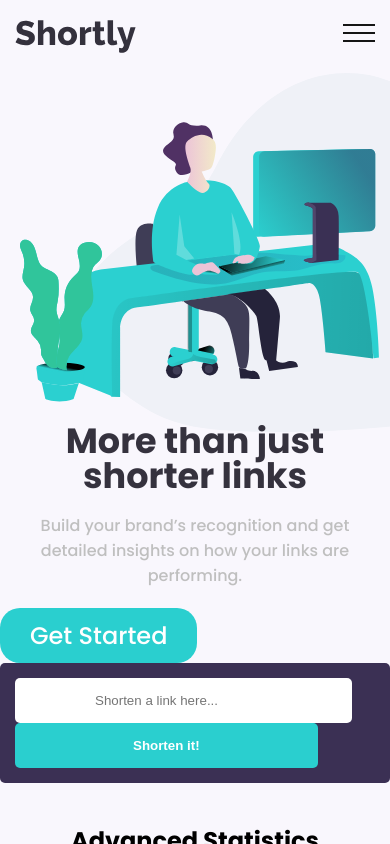
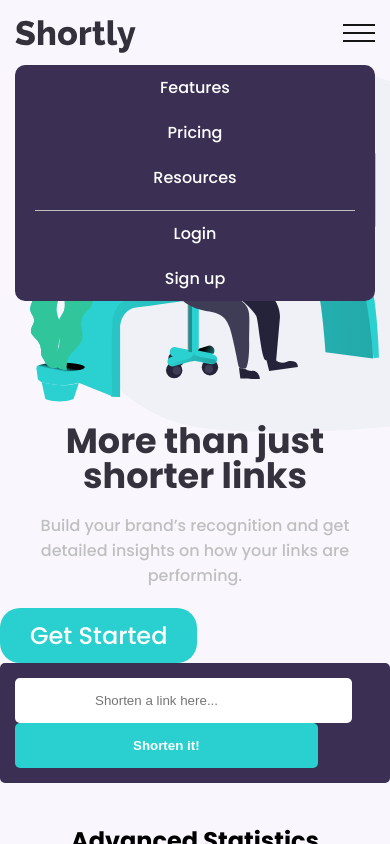
Before and after one commit to EstherOlusa/shortly-app-react, a React (Create React App) app: page / in a window 390 px wide. Both pictures are taken after a click on the element 359 px from the left and 36 px from the top of the page. Shown: the top 844 px of the page. Built offline with nearby package versions, Linux system fonts and the light colour scheme.

Commit message:
feat: navbar functionality

```diff
--- a/src/App.js
+++ b/src/App.js
@@ -4,8 +4,9 @@
 import AdvancedCard from "./components/AdvancedStatistics/AdvancedStatisticsCard/AdvancedStatisticsCard";
 import Action from "./components/ActionSection/Action";
 import Footer from "./components/Footer/Footer";
+import CardSection from "./components/AdvancedStatistics/CardSection/CardSection";
 import "./styles/font.css";
-import CardSection from "./components/AdvancedStatistics/CardSection/CardSection";
+
 function App() {
   return (
     <div className="app">
--- a/src/components/NavBar/NavBar.js
+++ b/src/components/NavBar/NavBar.js
@@ -1,9 +1,25 @@
-import React from "react";
+import React, { useRef, useState } from "react";
+import { useClickOutside } from "../../hooks/useClickOutside";
 import logo from "../../assets/images/logo.svg";
 import menuicon from "../../assets/images/icon-menu.svg";
 import classes from "./NavBar.module.css";
 
 const NavBar = () => {
+  const [isOpen, setIsOpen] = useState(false);
+  const mobileMenuRef = useRef(null);
+
+  const closeMobileMenu = () => setIsOpen(false);
+
+  useClickOutside(mobileMenuRef, closeMobileMenu);
+
+  const menuClickHandler = () => {
+    setIsOpen((prev) => !prev);
+
+    // sue((v) => !v);
+  };
+
+  // drawer : active
+  //  isOpen ? classes.drawer.active" : "classes.drawer"
   return (
     <>
       <nav className={classes.nav}>
@@ -14,18 +30,18 @@
           <div className={classes.navcontentdesktop}>
             <ul className={classes.navlist}>
               <li className={classes.navitem}>
-                <a className={classes.navlink} href="">
+                <a className={classes.navlink} href="#">
                   Features
                 </a>
               </li>
 
               <li className={classes.navitem}>
-                <a className={classes.navlink} href="">
+                <a className={classes.navlink} href="#">
                   Pricing
                 </a>
               </li>
               <li className={classes.navitem}>
-                <a className={classes.navlink} href="">
+                <a className={classes.navlink} href="#">
                   Resources
                 </a>
               </li>
@@ -33,41 +49,44 @@
 
             <ul className={classes.navactions}>
               <li className={classes.navitem}>
-                <a className={classes.navlink} href="">
+                <a className={classes.navlink} href="#">
                   Login
                 </a>
               </li>
 
               <li className={classes.navitem}>
-                <a className={classes.navlink} href="">
+                <a className={classes.navlink} href="#">
                   Sign up
                 </a>
               </li>
             </ul>
           </div>
         </div>
-        <div className={classes.naviconmobile}>
+        <div className={classes.naviconmobile} onClick={menuClickHandler}>
           <img src={menuicon} alt="" />
         </div>
       </nav>
-      <div className={classes.drawer}>
+      <div
+        ref={mobileMenuRef}
+        className={isOpen ? classes.drawerActive : classes.drawer}
+      >
         <div className={classes.draweroverlay}></div>
         <div className={classes.drawercontent}>
           <div className={classes.drawerlist}>
             <ul className={classes.navlist}>
               <li className={classes.navitem}>
-                <a className={classes.navlink} href="">
+                <a className={classes.navlink} href="#">
                   Features
                 </a>
               </li>
 
               <li className={classes.navitem}>
-                <a className={classes.navlink} href="">
+                <a className={classes.navlink} href="#">
                   Pricing
                 </a>
               </li>
               <li className={classes.navitem}>
-                <a className={classes.navlink} href="">
+                <a className={classes.navlink} href="#">
                   Resources
                 </a>
               </li>
@@ -77,13 +96,13 @@
           <div class={classes.navactions}>
             <ul>
               <li class={classes.navitem}>
-                <a class={classes.navlink} href="">
+                <a class={classes.navlink} href="#">
                   Login
                 </a>
               </li>
 
               <li class={classes.navitem}>
-                <a class={classes.navlink} href="">
+                <a class={classes.navlink} href="#">
                   Sign up
                 </a>
               </li>
--- a/src/components/NavBar/NavBar.module.css
+++ b/src/components/NavBar/NavBar.module.css
@@ -28,7 +28,8 @@
   visibility: hidden;
   pointer-events: none;
 }
-.drawer.active {
+.drawerActive {
+  composes: drawer;
   visibility: visible;
   pointer-events: auto;
 }
--- /dev/null
+++ b/src/hooks/useClickOutside.js
@@ -0,0 +1,30 @@
+import { useEffect } from "react";
+
+function useClickOutside(ref, handler) {
+  useEffect(
+    () => {
+      const listener = (event) => {
+        // Do nothing if clicking ref's element or descendent elements
+        if (!ref.current || ref.current.contains(event.target)) {
+          return;
+        }
+        handler(event);
+      };
+      document.addEventListener("mousedown", listener);
+      document.addEventListener("touchstart", listener);
+      return () => {
+        document.removeEventListener("mousedown", listener);
+        document.removeEventListener("touchstart", listener);
+      };
+    },
+    // Add ref and handler to effect dependencies
+    // It's worth noting that because passed in handler is a new ...
+    // ... function on every render that will cause this effect ...
+    // ... callback/cleanup to run every render. It's not a big deal ...
+    // ... but to optimize you can wrap handler in useCallback before ...
+    // ... passing it into this hook.
+    [ref, handler]
+  );
+}
+
+export { useClickOutside };
```
